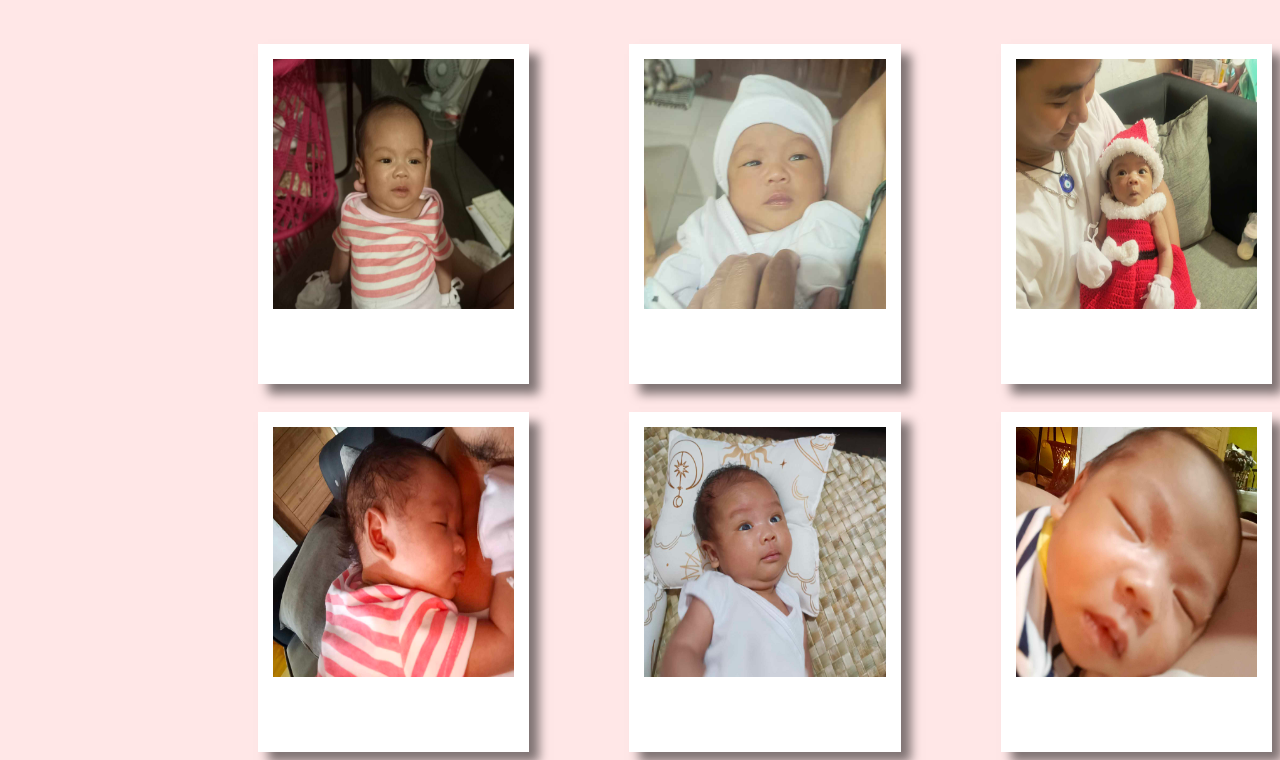
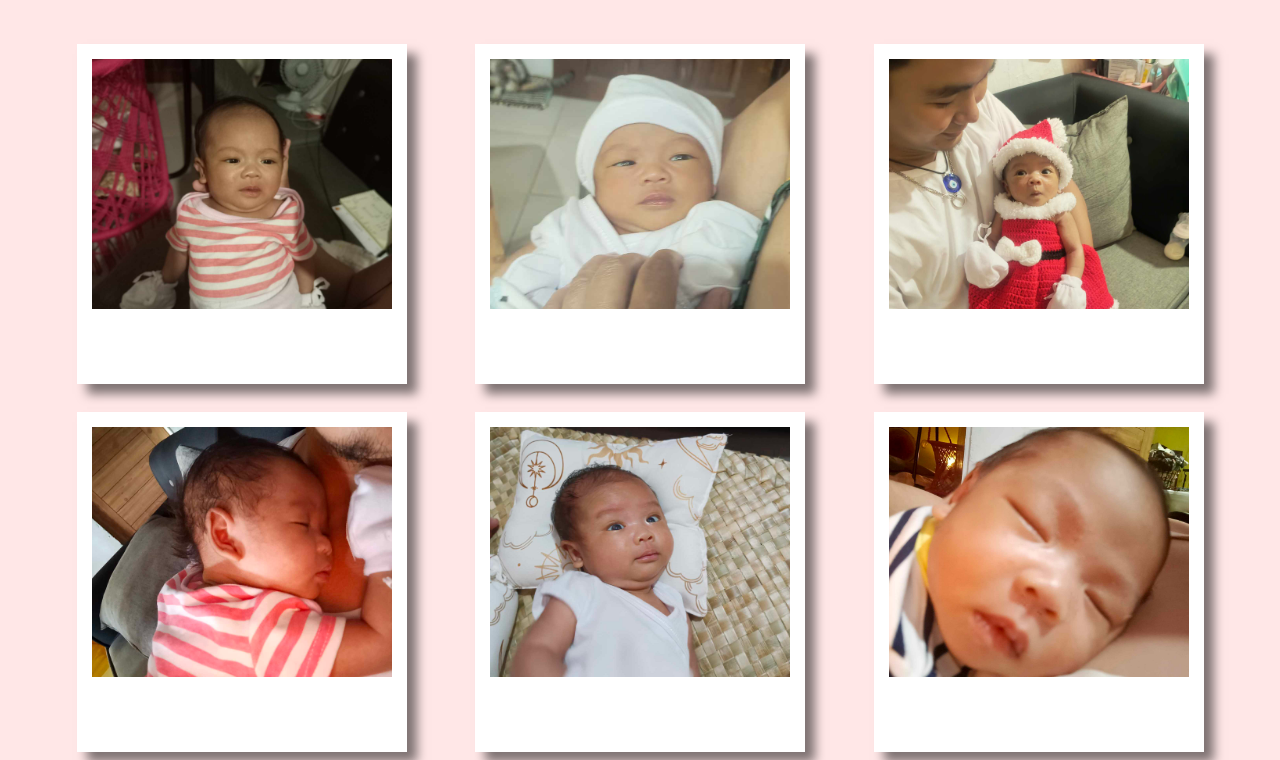
Before and after one commit to DaryllBohol/Simple-Photo-Gallery, a plain HTML site: page index.html in a window 1280 px wide. Shown: the part 130-890 px from the top of the page. Drawn offline with Linux system fonts and the light colour scheme.

Commit message:
Update_1.0 style.css
remove margin style for each box and add spacing evenly

```diff
--- a/style.css
+++ b/style.css
@@ -15,15 +15,18 @@ img {
 
 #main_box{
     display: flex;
+    justify-content: space-evenly;
+    flex-wrap: wrap;
 }
 
 #main_box2{
     margin-top: 10px;
     display: flex;
+    justify-content: space-evenly;
+    flex-wrap: wrap;
 }
 
 .box1{
-    margin-left: 250px;
     text-align: center;
     height: 250px;
     width: 300px;
@@ -39,7 +42,6 @@ img {
 }
 
 .box2{
-    margin-left: 100px;
     text-align: center;
     height: 250px;
     width: 300px;
@@ -55,7 +57,6 @@ img {
     transform: translateY(-15px)
 }
 .box3{
-    margin-left: 100px;
     text-align: center;
     height: 250px;
     width: 300px;
```
